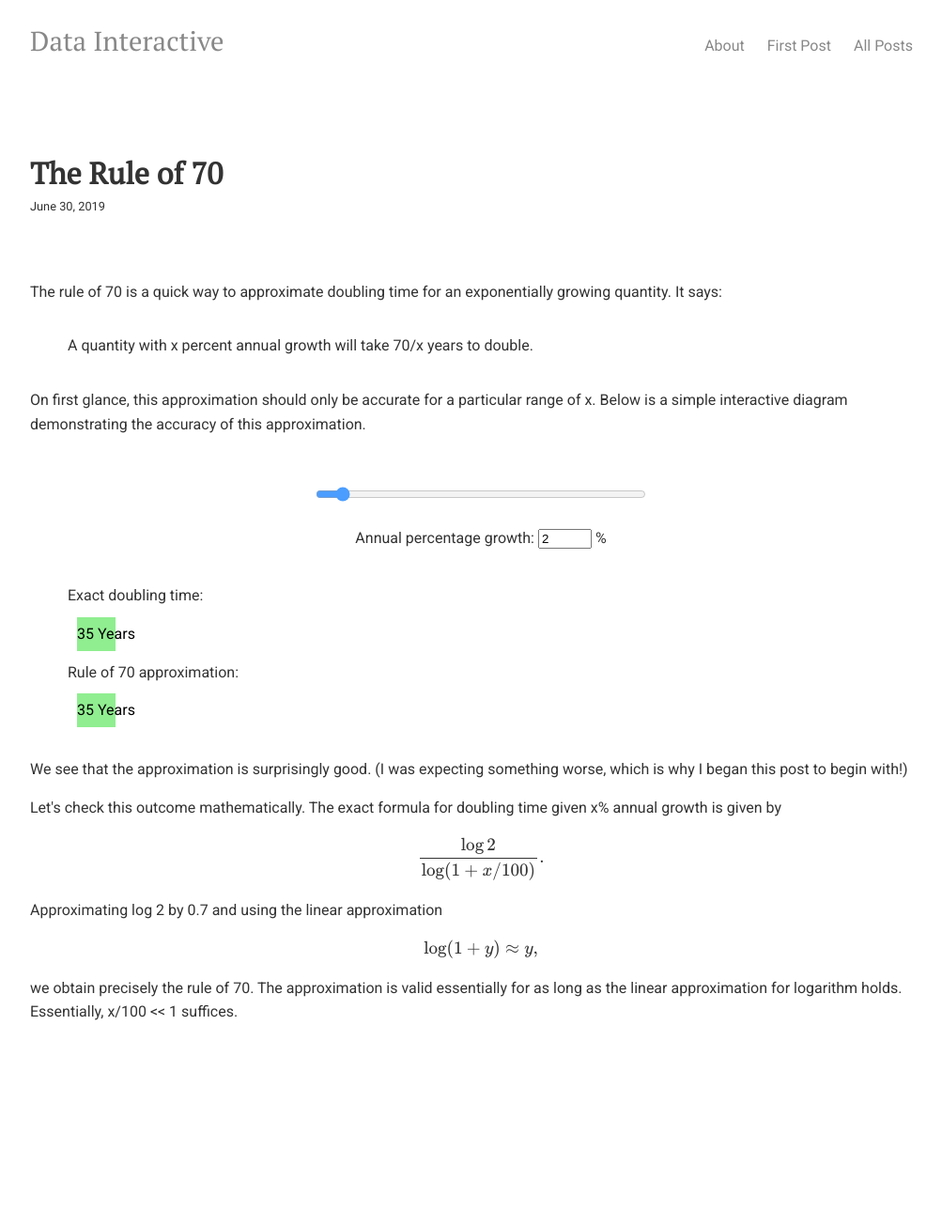
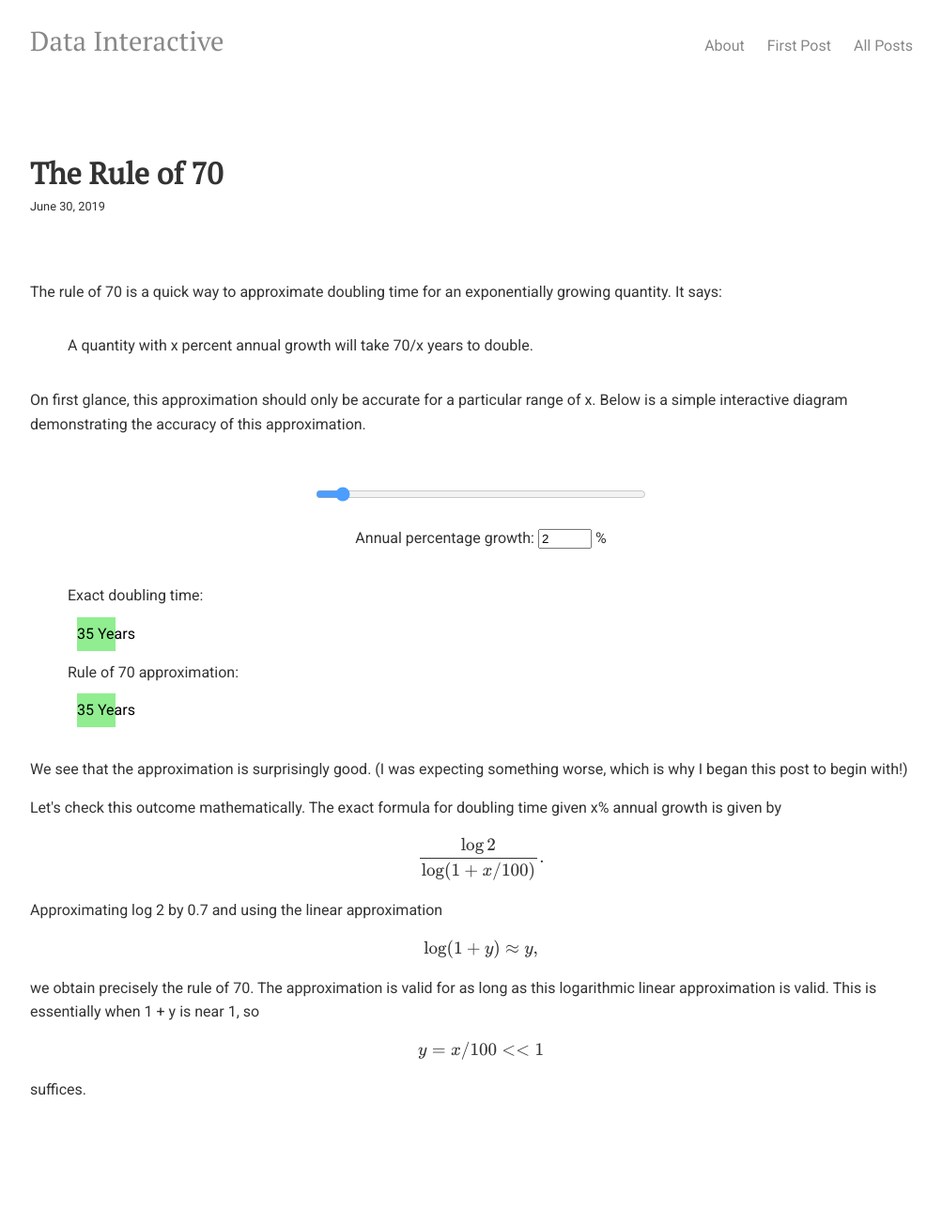
Before and after one commit to datainteractive/datainteractive.github.io, a Jekyll site: the page built from _posts/2019-06-30-the-rule-of-70.html, in a window 1280 px wide. Shown: the whole page at 94% size, without its empty margins (128-1131 px from the left). Built offline with Jekyll 4.4.1, drawn with Linux system fonts in a browser that asks for light colours; formulas are drawn with MathJax 3; before the commit the page ends 1223 px from its top, so only the background shows below that.

Commit message:
Update 2019-06-30-the-rule-of-70.html

```diff
--- a/_posts/2019-06-30-the-rule-of-70.html
+++ b/_posts/2019-06-30-the-rule-of-70.html
@@ -35,7 +35,9 @@
 $$\frac{\log 2}{\log(1 + x/100)}.$$
 Approximating log 2 by 0.7 and using the linear approximation
 $$\log(1 + y) \approx y,$$
-we obtain precisely the rule of 70. The approximation is valid essentially for as long as the linear approximation for logarithm holds. Essentially, x/100 << 1 suffices.
+we obtain precisely the rule of 70. The approximation is valid for as long as this logarithmic linear approximation is valid. This is essentially when 1 + y is near 1, so
+$$y = x/100 << 1$$
+suffices.
 </p>
 
 <script>
```
